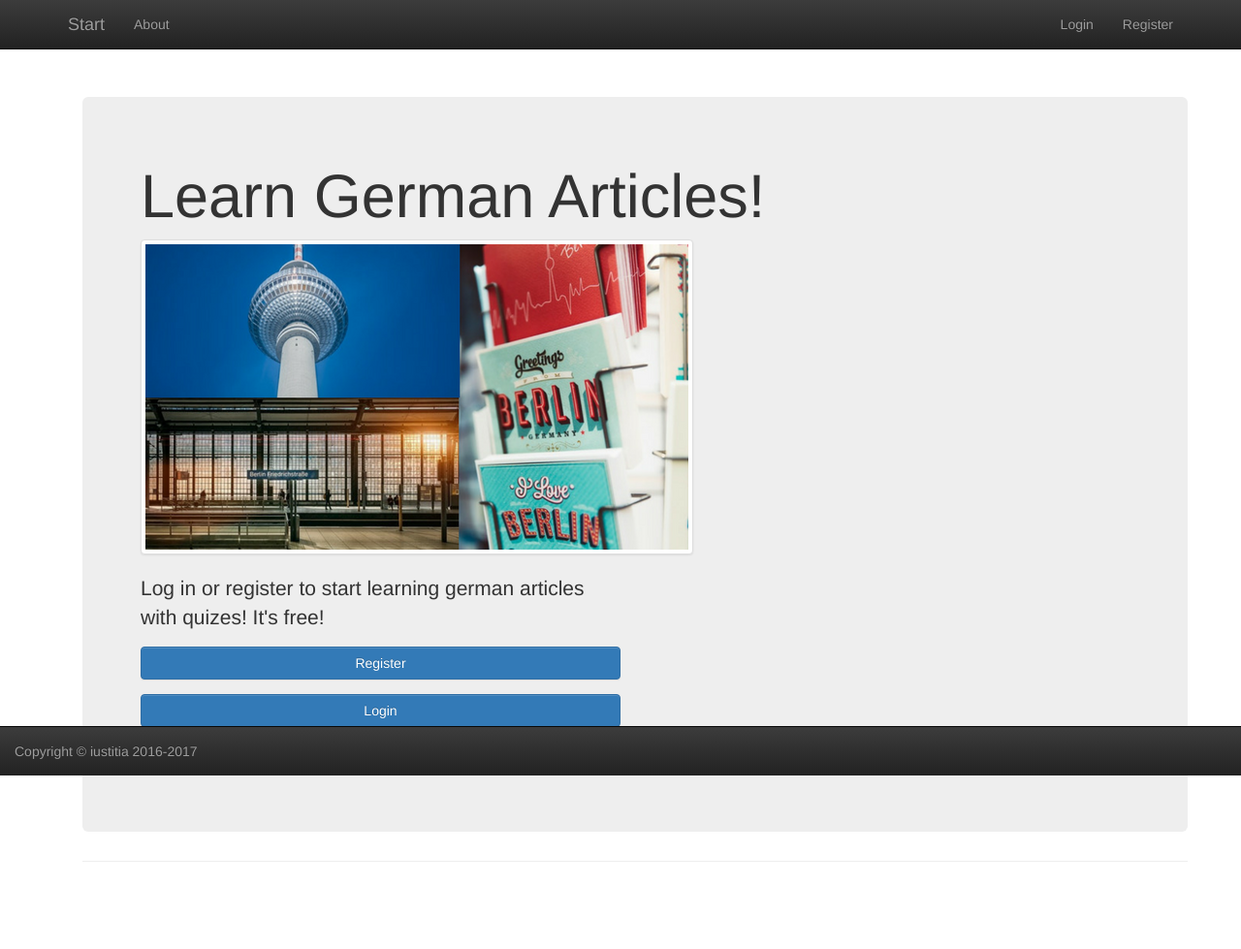
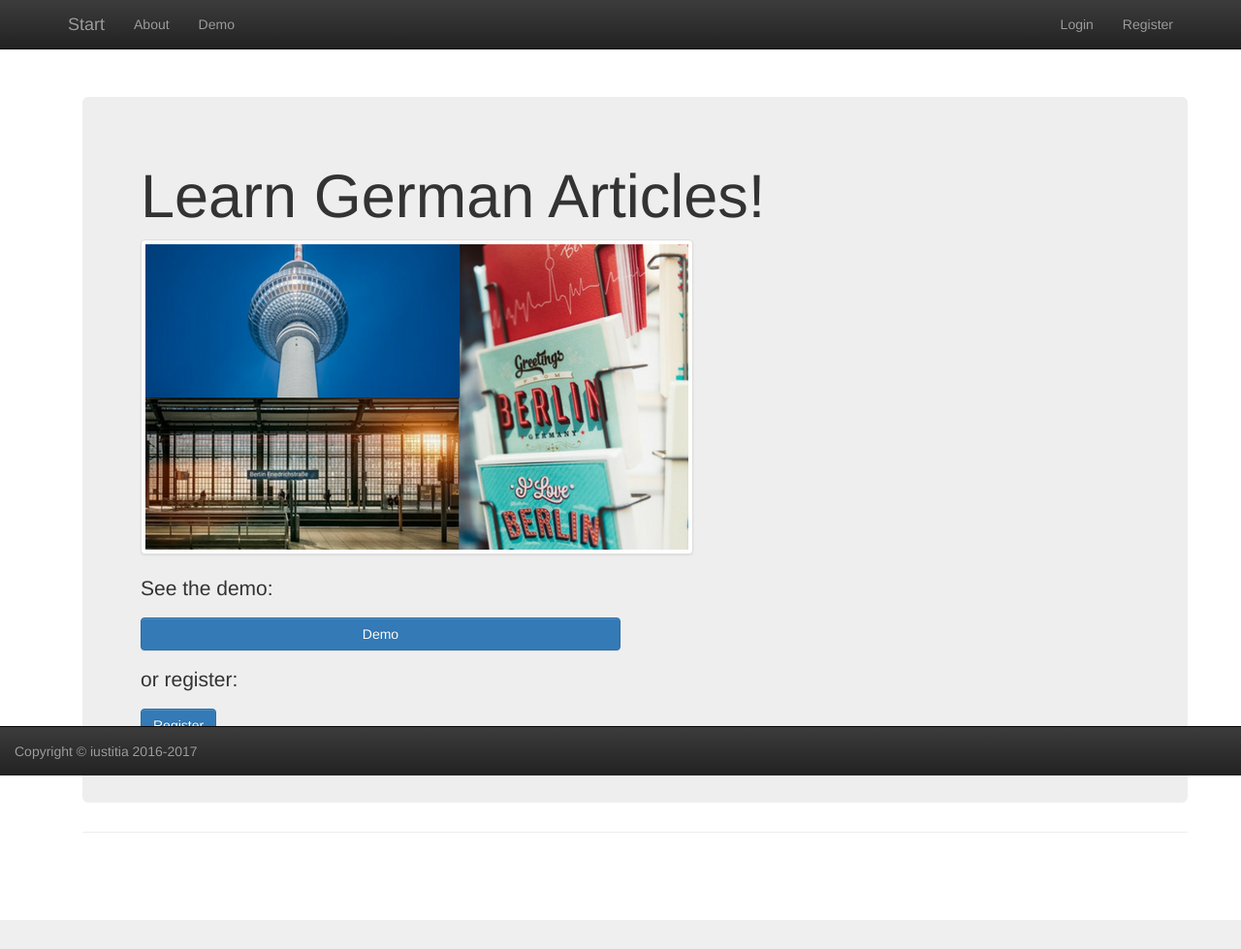
Before and after one commit to iustitia/garts, a Django app: page /pl/ in a window 1280 px wide. Shown: the whole page at 97% size. After the commit the page ends 949 px from the top, so only its background shows below. Run offline with Django 3.2, Linux system fonts and the light colour scheme; parts of the project's set-up code (start-up, migrations or seed data) failed here and were passed over; some libraries are stand-ins or nearby versions.

Commit message:
demo app for unregistered visitors

```diff
--- a/garts/urls.py
+++ b/garts/urls.py
@@ -46,8 +46,9 @@ urlpatterns += i18n_patterns(
     url(r'^wordbrowser/', include('wordbrowser.urls')),
     url(r'', include('lesson.urls')),
     url(r'^quiz/', include(quiz_urls)),
+    url(r'demo', view=QuizView.as_view(), name='demo', kwargs={'quiz_name': 'demo'}),
     url(r'^login', auth_views.login, name='login'),
     url(r'^logout', auth_views.logout, name='logout', kwargs={'next_page': '/'}),
     url(r'^register/', register),
-    url(r'^accounts/', include('django.contrib.auth.urls'))
+    url(r'^accounts/', include('django.contrib.auth.urls')),
 )
--- a/home/templates/home/index.html
+++ b/home/templates/home/index.html
@@ -19,10 +19,19 @@
                     <p><a href="/quiz/" class="btn btn-primary btn-large btn-block center">Quiz</a></p>
                     <p><a href="/wordbrowser/" class="btn btn-primary btn-large btn-block">{%  trans "Words" %}</a></p>
                     {% else %}
+
+                    {% if False %}
                     <p>{% blocktrans %}Log in or register to start learning german articles with quizes! It's free!{% endblocktrans %}</p>
                     <p><a href="/register/" class="btn btn-primary btn-large btn-block center">{%  trans "Register" %}</a></p>
                     <p><a href="/login/" class="btn btn-primary btn-large btn-block">{%  trans "Login" %}</a></p>
                     <p>{% blocktrans %}Learn more about the project and author here:{% endblocktrans %} <a href="/about">{% trans "About" %}</a></p>
+                    {% endif %}
+
+                    <p>See the demo:</p>
+                    <p><a href="/demo" class="btn btn-primary btn-large btn-block center">{%  trans "Demo" %}</a></p>
+                    <p>or register:</p>
+                    <p><a href="/register/" class="btn btn-primary center">{%  trans "Register" %}</a></p>
+
                     {% endif %}
                 </div>
             </div>
--- a/lesson/urls.py
+++ b/lesson/urls.py
@@ -5,5 +5,5 @@ urlpatterns = [
     url(r'^$', views.index, name='index'),
     url(r'^(?P<word_id>[0-9]+)/^$', views.lesson, name='lesson'),
     url(r'get_quiz/$', views.make_quiz, name='make_quiz'),
-    url(r'get_quiz/(?P<count>[0-9]+)/$', views.make_quiz, name='make_quiz')
+    url(r'get_quiz/(?P<count>[0-9]+)/$', views.make_quiz, name='make_quiz'),
 ]
--- a/templates/base.html
+++ b/templates/base.html
@@ -48,6 +48,9 @@
                     <li>
                         <a href="/about">{% trans "About" %}</a>
                     </li>
+                    <li>
+                        <a href="/demo">{% trans "Demo" %}</a>
+                    </li>
                 </ul>
                 <div class="collapse navbar-collapse nav navbar-right">
                 {% if user.is_authenticated %}
```
Also changed, not shown: templates/result.html (+22 -0 lines).
